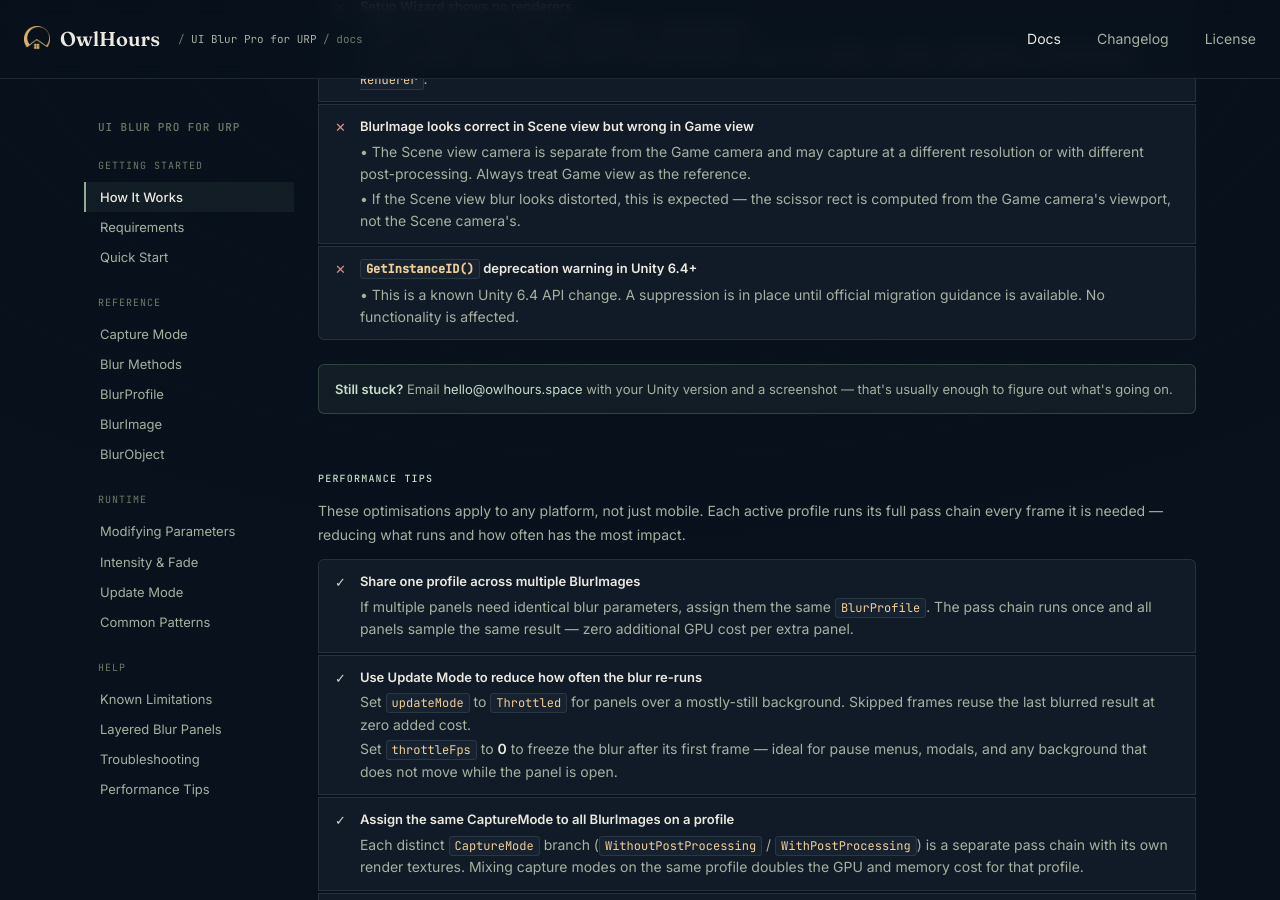
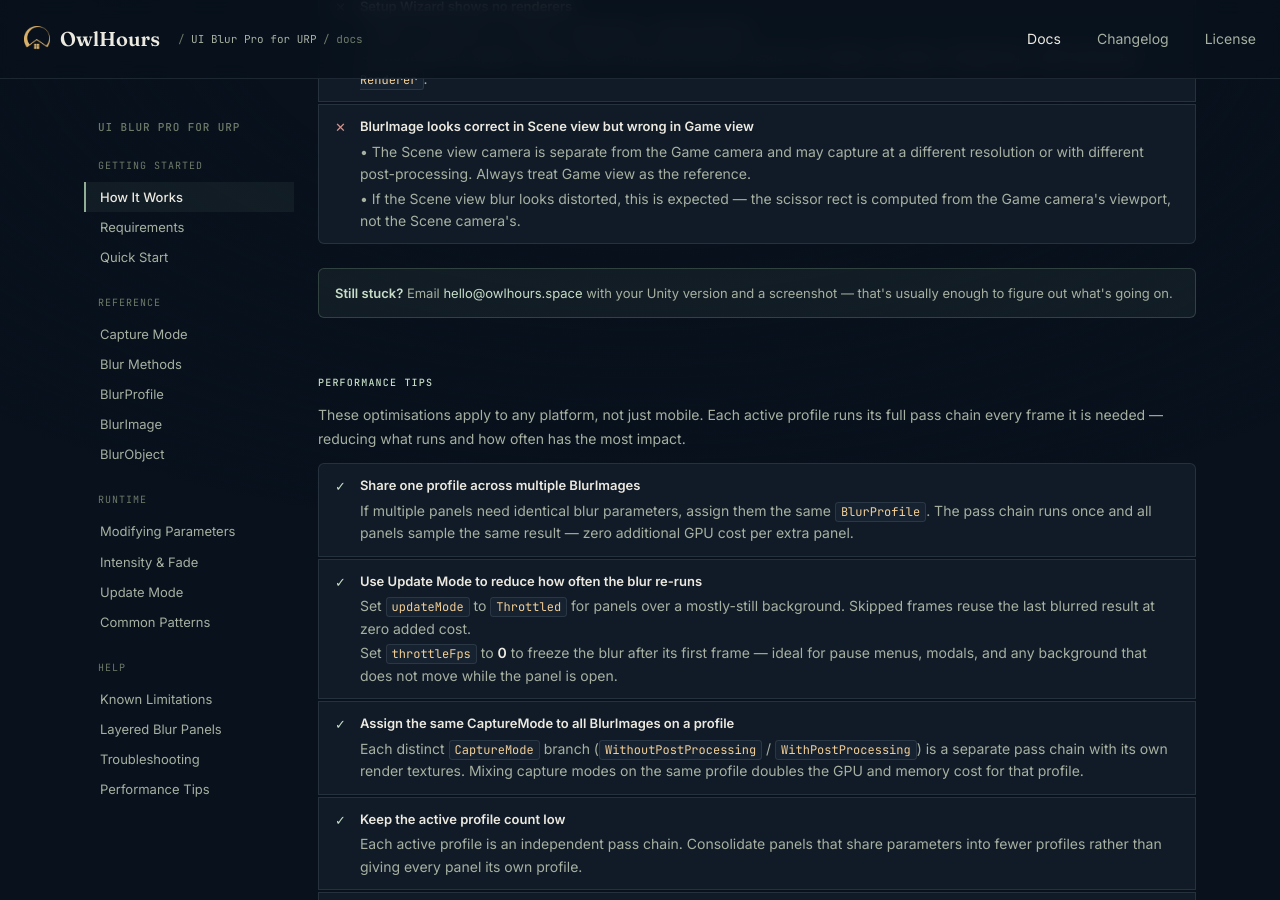
Before and after one commit to owlhoursspace/owlhourspace.github.io, a Jekyll site: the page tools/ui-blur-pro-urp/docs/index.html, which Jekyll copies as it is, in a window 1280 px wide and 900 px high, scrolled down 12898 px. Built offline with Jekyll 4.4.1, drawn with Linux system fonts in a browser that asks for light colours.

Commit message:
Add files via upload

```diff
--- a/tools/ui-blur-pro-urp/docs/index.html
+++ b/tools/ui-blur-pro-urp/docs/index.html
@@ -883,15 +883,6 @@
           </div>
         </div>
       </div>
-      <div class="item">
-        <div class="item-row">
-          <div class="item-icon no">&#10005;</div>
-          <div>
-            <strong><code>GetInstanceID()</code> deprecation warning in Unity 6.4+</strong>
-            <p style="margin-top:4px; margin-bottom:0;">• This is a known Unity 6.4 API change. A suppression is in place until official migration guidance is available. No functionality is affected.</p>
-          </div>
-        </div>
-      </div>
     </div>
     <div class="note"><strong>Still stuck?</strong> Email <a href="mailto:hello@owlhours.space">hello@owlhours.space</a> with your Unity version and a screenshot — that's usually enough to figure out what's going on.</div>
 
```
